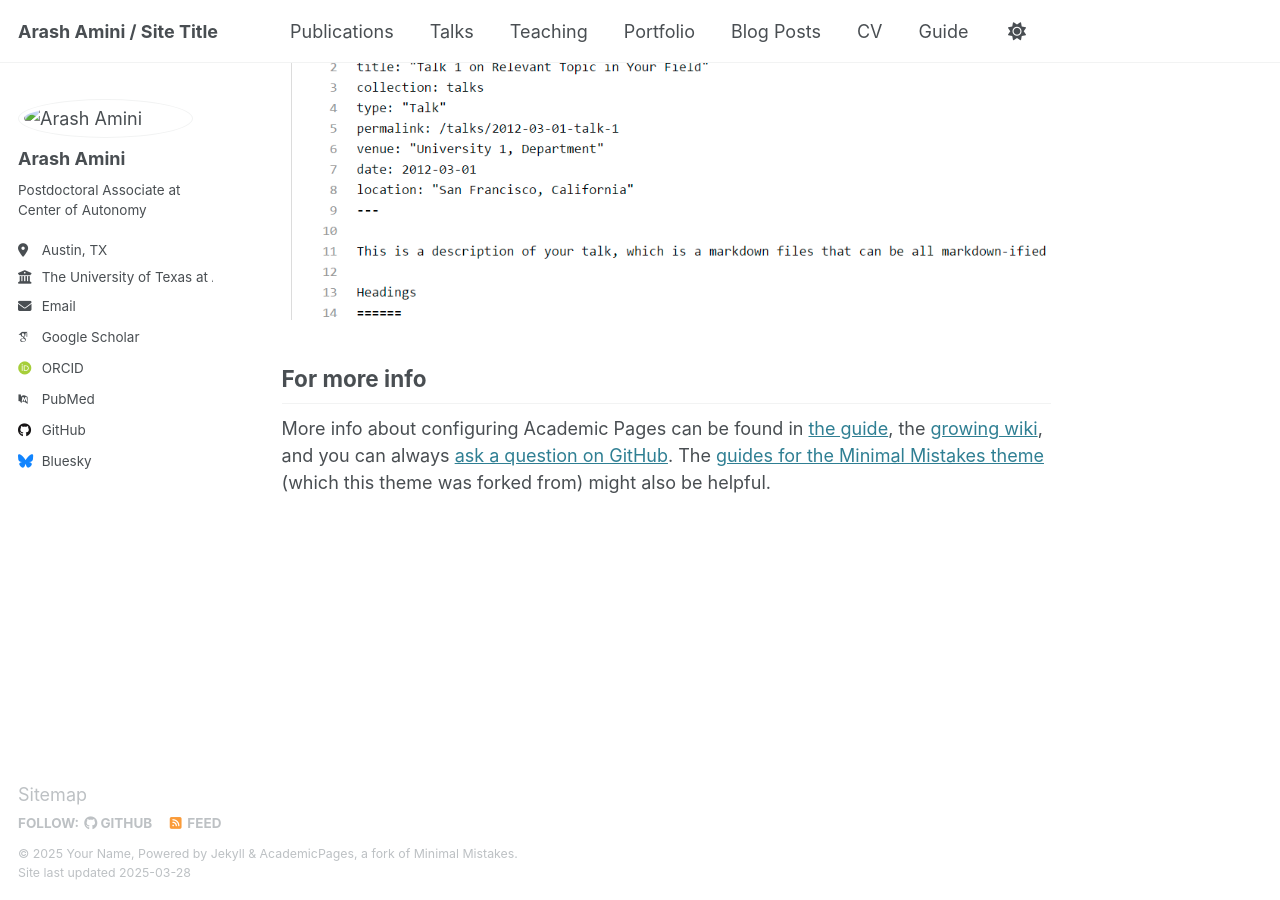
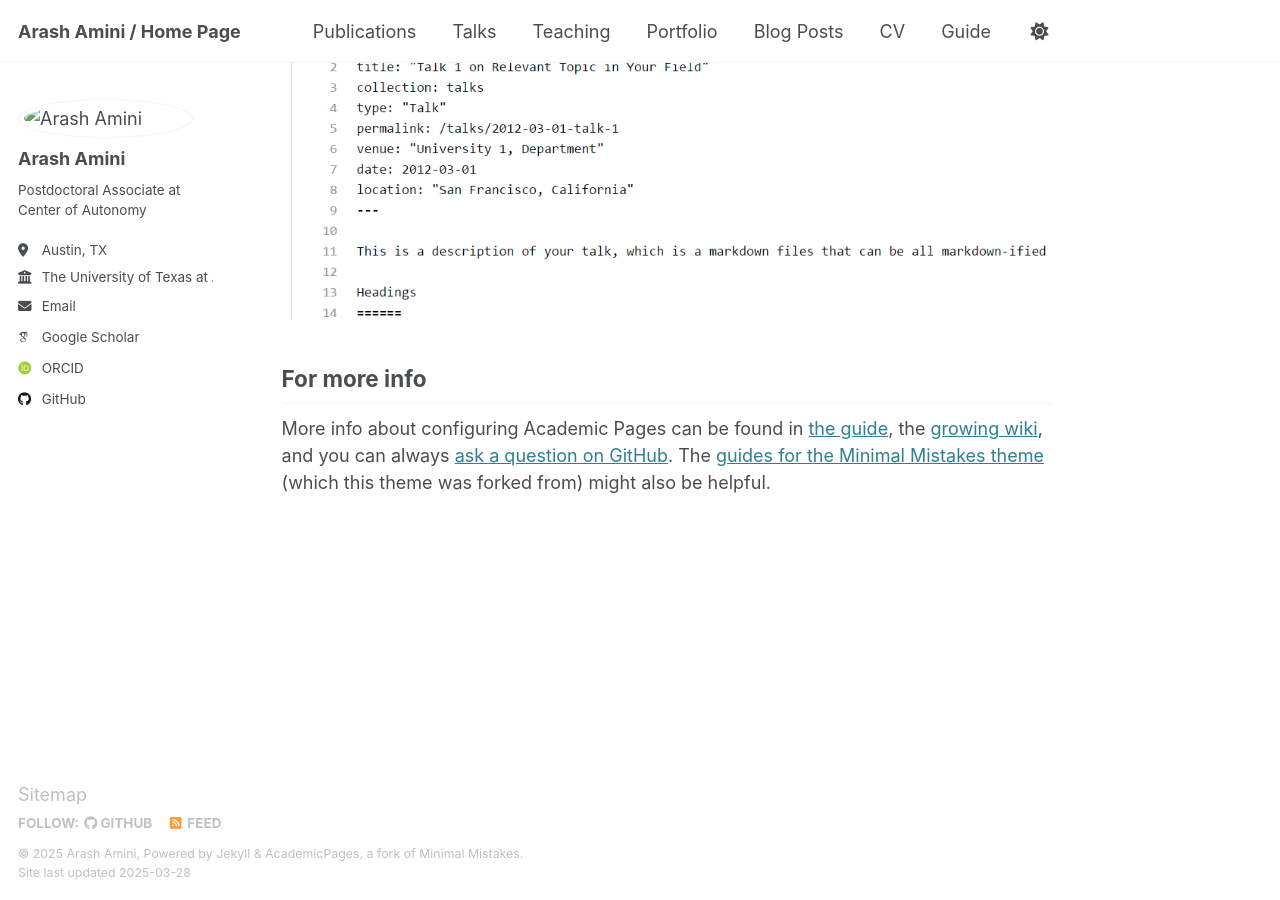
Before and after one commit to arash-am/Arash-Amini.github.io, a Jekyll site: the page built from _pages/about.md, in a window 1280 px wide and 900 px high, scrolled down 2635 px. Built offline with Jekyll 4.4.1, drawn with Linux system fonts in a browser that asks for light colours; some web fonts are replaced.

Commit message:
fixed the url

```diff
--- a/_config.yml
+++ b/_config.yml
@@ -9,11 +9,11 @@
 # Basic Site Settings
 locale                   : "en-US"
 site_theme               : "default"
-title                    : "Arash Amini / Site Title"
+title                    : "Arash Amini / Home Page"
 title_separator          : "-"
-name                     : &name "Your Name"
-description              : &description "personal description"
-url                      : https://https://arash-am.github.io/Arash-Amini.github.io/ # the base hostname & protocol for your site e.g. "https://[your GitHub username].github.io"
+name                     : &name "Arash Amini"
+description              : &description "personal website"
+url                      : https://arash-am.github.io/Arash-Amini.github.io/ # the base hostname & protocol for your site e.g. "https://[your GitHub username].github.io"
 baseurl                  : "" # the subpath of your site, e.g. "/blog"
 repository               : "/arash-am.github.io/Arash-Amini.github.io"
 
@@ -32,11 +32,11 @@ author:
 
   # Academic websites
   arxiv            : # URL - Update with the correct link to your profile
-  googlescholar    : "https://scholar.google.com/citations?user=PS_CX0AAAAAJ"
+  googlescholar    : "https://scholar.google.com/citations?user=0n97ZL8AAAAJ&hl=en"
   impactstory      : # URL
-  orcid            : "http://orcid.org/yourorcidurl"
+  orcid            : "http://orcid.org/0000-0002-3713-8674"
   semantic         : # URL
-  pubmed           : "https://www.ncbi.nlm.nih.gov/pubmed/?term=john+snow"
+  pubmed           : #"https://www.ncbi.nlm.nih.gov/pubmed/?term=john+snow"
   researchgate     : # URL
   scopus           : # URL
 
@@ -44,12 +44,12 @@ author:
   bitbucket        : # Username - Update with your username on the site
   codepen          : # Username
   dribbble         : # Username
-  github           : "academicpages"
+  github           : "arash-am"
   kaggle           : # Username
   stackoverflow    : # User number or user number and name (i.e., use "1" or "1/jeff-atwood")
 
   # Social media
-  bluesky          : "bsky.app" # Replace this with you Bluesky username
+  bluesky          : #"bsky.app" # Replace this with you Bluesky username
   facebook         : # Username
   flickr           : # Username
   foursquare       : # Username
```
